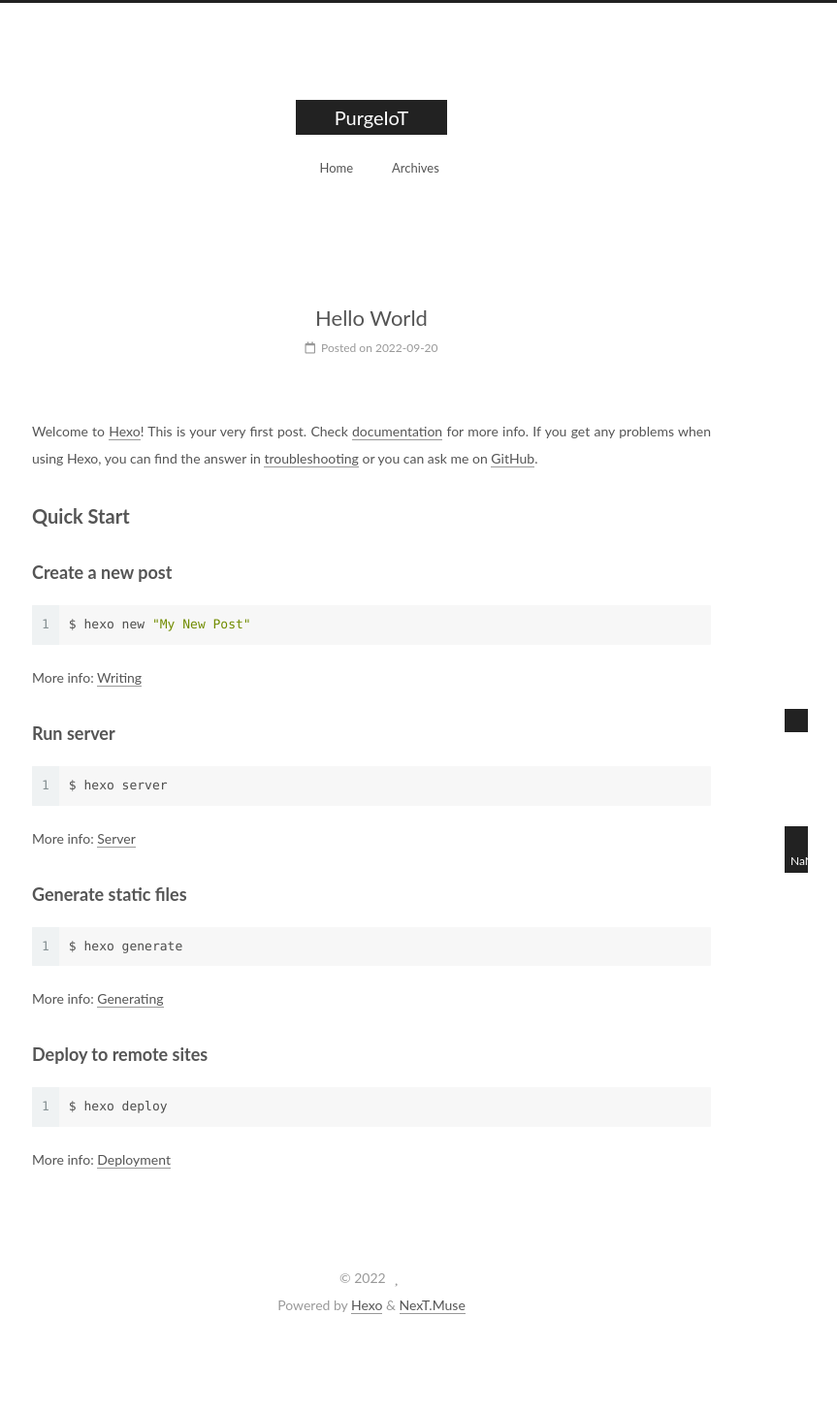
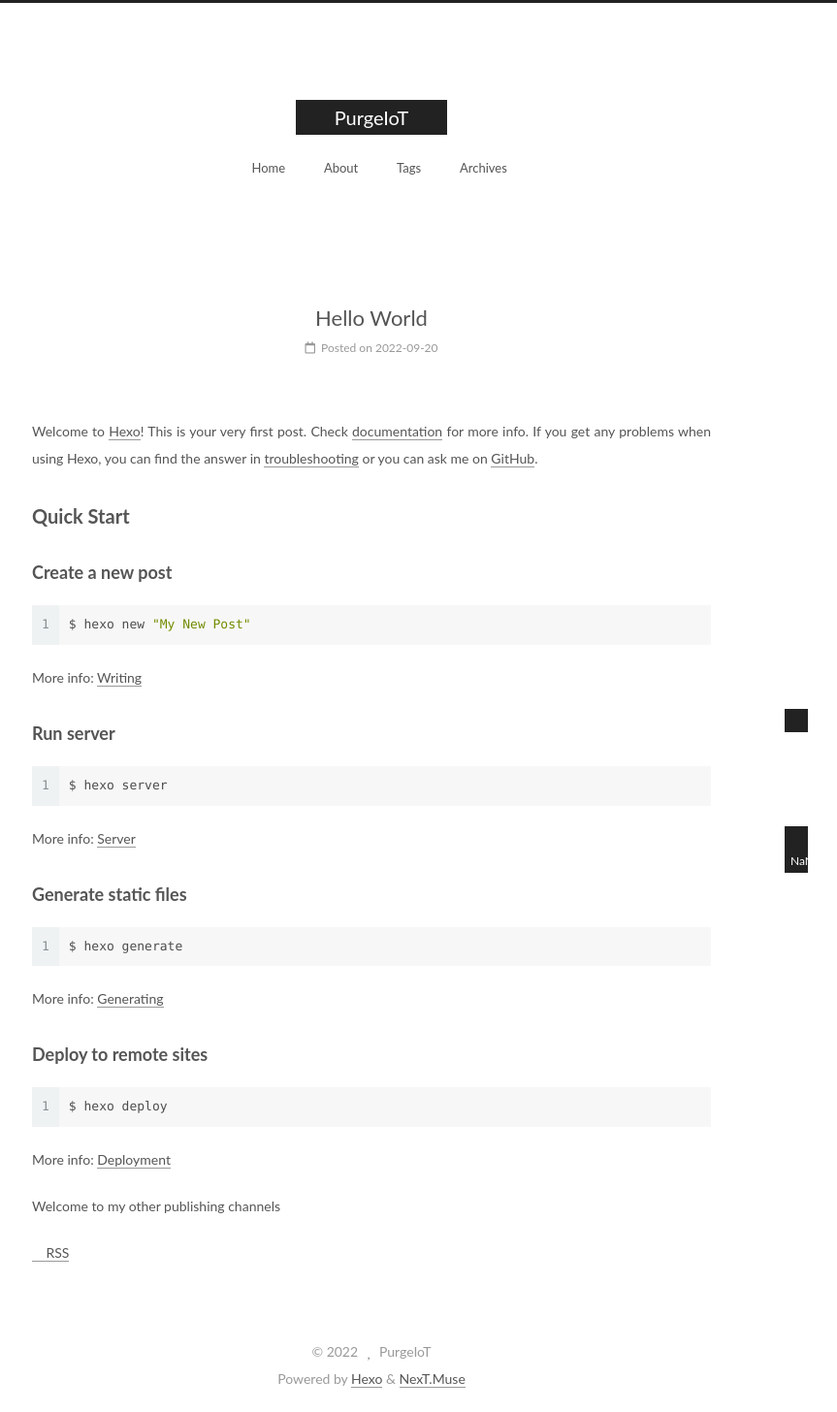
Before and after one commit to PurgeIoT/PurgeIoT.github.io, a plain HTML site: page 2022/09/20/hello-world/index.html in a window 1280 px wide. Shown: the whole page at 97% size, without its empty margins (417-1280 px from the left). Before the commit the page ends 1380 px from the top, so only its background shows below. Drawn offline with Linux system fonts and the light colour scheme.

Commit message:
Site updated: 2022-09-29 18:36:19

```diff
--- a/2022/09/20/hello-world/index.html
+++ b/2022/09/20/hello-world/index.html
@@ -29,6 +29,7 @@
 <meta property="og:locale">
 <meta property="article:published_time" content="2022-09-20T07:57:24.729Z">
 <meta property="article:modified_time" content="2022-09-20T07:57:24.729Z">
+<meta property="article:author" content="PurgeIoT">
 <meta name="twitter:card" content="summary">
 
 <link rel="canonical" href="http://example.com/2022/09/20/hello-world/">
@@ -116,6 +117,16 @@
     <a href="/" rel="section"><i class="fa fa-home fa-fw"></i>Home</a>
 
   </li>
+        <li class="menu-item menu-item-about">
+
+    <a href="/about/" rel="section"><i class="fa fa-user fa-fw"></i>About</a>
+
+  </li>
+        <li class="menu-item menu-item-tags">
+
+    <a href="/tags/" rel="section"><i class="fa fa-tags fa-fw"></i>Tags</a>
+
+  </li>
         <li class="menu-item menu-item-archives">
 
     <a href="/archives/" rel="section"><i class="fa fa-archive fa-fw"></i>Archives</a>
@@ -153,7 +164,7 @@
 
     <span hidden itemprop="author" itemscope itemtype="http://schema.org/Person">
       <meta itemprop="image" content="/images/avatar.gif">
-      <meta itemprop="name" content="">
+      <meta itemprop="name" content="PurgeIoT">
       <meta itemprop="description" content="">
     </span>
 
@@ -204,6 +215,25 @@
 
 
 
+
+
+
+  <div class="followme">
+    <p>Welcome to my other publishing channels</p>
+
+    <div class="social-list">
+
+        <div class="social-item">
+          <a target="_blank" class="social-link" href="/atom.xml">
+            <span class="icon">
+              <i class="fa fa-rss"></i>
+            </span>
+
+            <span class="label">RSS</span>
+          </a>
+        </div>
+    </div>
+  </div>
 
 
       <footer class="post-footer">
@@ -275,7 +305,7 @@
 
       <div class="site-overview-wrap sidebar-panel">
         <div class="site-author motion-element" itemprop="author" itemscope itemtype="http://schema.org/Person">
-  <p class="site-author-name" itemprop="name"></p>
+  <p class="site-author-name" itemprop="name">PurgeIoT</p>
   <div class="site-description" itemprop="description"></div>
 </div>
 <div class="site-state-wrap motion-element">
@@ -289,6 +319,14 @@
       </div>
   </nav>
 </div>
+  <div class="links-of-author motion-element">
+      <span class="links-of-author-item">
+        <a href="https://github.com/PurgeIoT" title="GitHub → https:&#x2F;&#x2F;github.com&#x2F;PurgeIoT" rel="noopener" target="_blank"><i class="fab fa-github fa-fw"></i>GitHub</a>
+      </span>
+      <span class="links-of-author-item">
+        <a href="/purgeiot@gmail.com" title="E-Mail → purgeiot@gmail.com"><i class="fa fa-envelope fa-fw"></i>E-Mail</a>
+      </span>
+  </div>
 
 
 
@@ -315,7 +353,7 @@
   <span class="with-love">
     <i class="fa fa-heart"></i>
   </span>
-  <span class="author" itemprop="copyrightHolder"></span>
+  <span class="author" itemprop="copyrightHolder">PurgeIoT</span>
 </div>
   <div class="powered-by">Powered by <a href="https://hexo.io/" class="theme-link" rel="noopener" target="_blank">Hexo</a> & <a href="https://muse.theme-next.org/" class="theme-link" rel="noopener" target="_blank">NexT.Muse</a>
   </div>
```
Also changed, not shown: archives/2022/09/index.html (+21 -2 lines), archives/2022/index.html (+21 -2 lines), archives/index.html (+21 -2 lines), index.html (+22 -3 lines).
